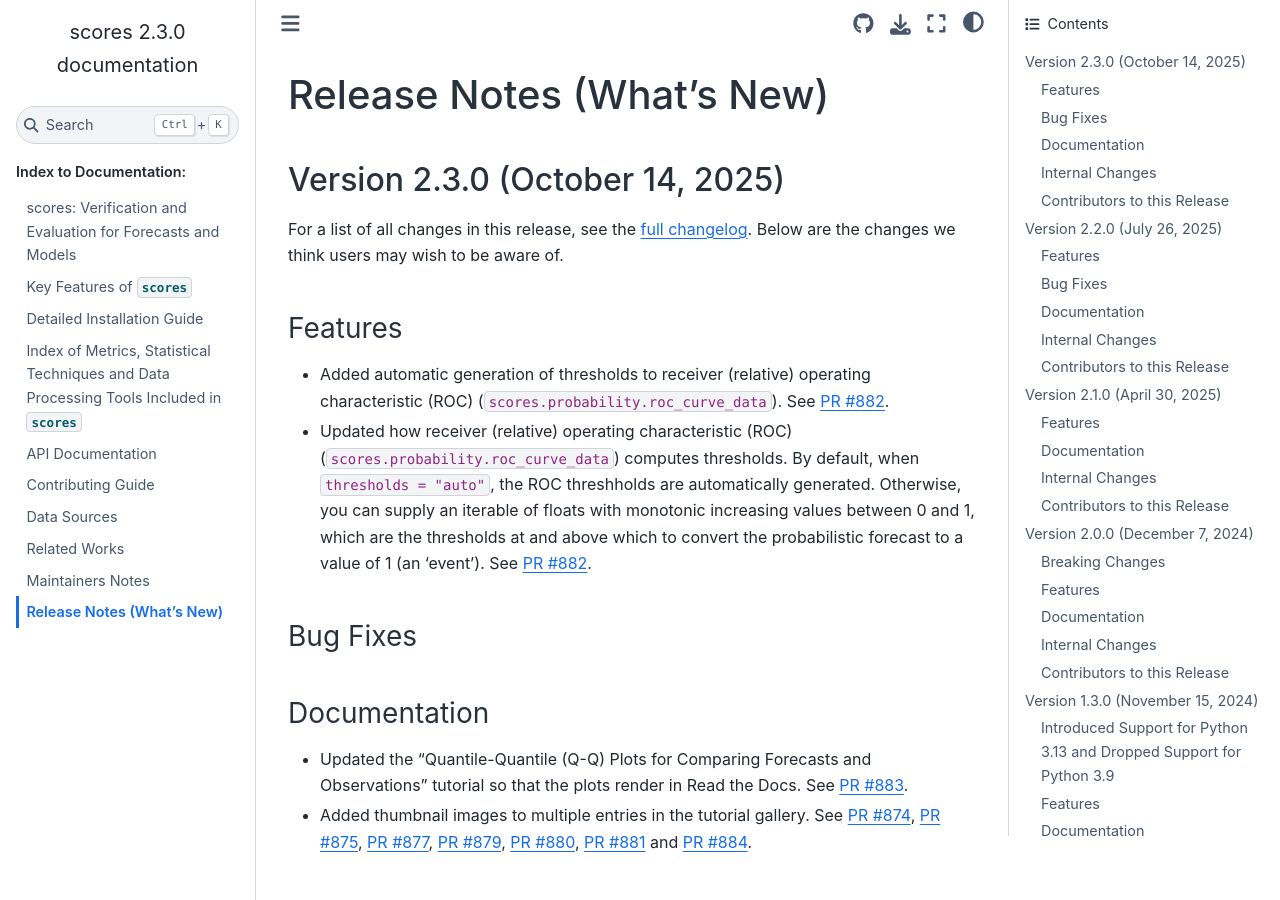
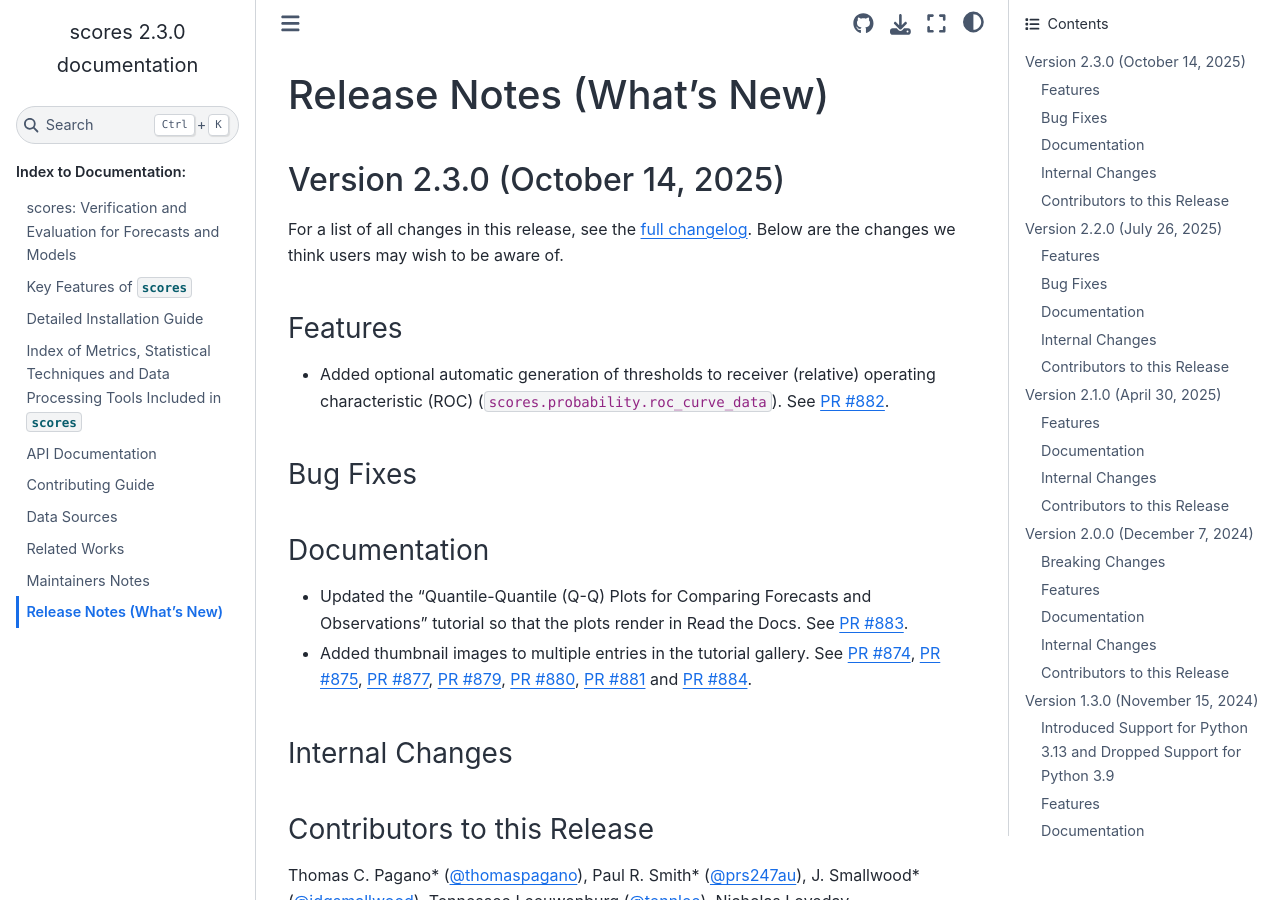
Before and after one commit to nci/scores, a Sphinx documentation site: the page built from docs/release_notes.md, in a window 1280 px wide and 900 px high. Built offline with Sphinx 7.4.7 and the Sphinx Book theme 1.1.4, drawn with Linux system fonts in a browser that asks for light colours; pages that are not in the unit, such as notebooks, are missing from menus.

Commit message:
Update docs/release_notes.md
Co-authored-by: Nicholas Loveday <48701367+nicholasloveday@users.noreply.github.com>
Signed-off-by: Stephanie Chong <168800785+Steph-Chong@users.noreply.github.com>

```diff
--- a/docs/release_notes.md
+++ b/docs/release_notes.md
@@ -6,8 +6,7 @@ For a list of all changes in this release, see the [full changelog](https://gith
 
 ### Features
 
-- Added automatic generation of thresholds to receiver (relative) operating characteristic (ROC) (`scores.probability.roc_curve_data`). See [PR #882](https://github.com/nci/scores/pull/882).
-- Updated how receiver (relative) operating characteristic (ROC) (`scores.probability.roc_curve_data`) computes thresholds. By default, when `thresholds = "auto"`, the ROC threshholds are automatically generated. Otherwise, you can supply an iterable of floats with monotonic increasing values between 0 and 1, which are the thresholds at and above which to convert the probabilistic forecast to a value of 1 (an 'event'). See [PR #882](https://github.com/nci/scores/pull/882).
+- Added optional automatic generation of thresholds to receiver (relative) operating characteristic (ROC) (`scores.probability.roc_curve_data`). See [PR #882](https://github.com/nci/scores/pull/882).
 
 ### Bug Fixes
 
```
